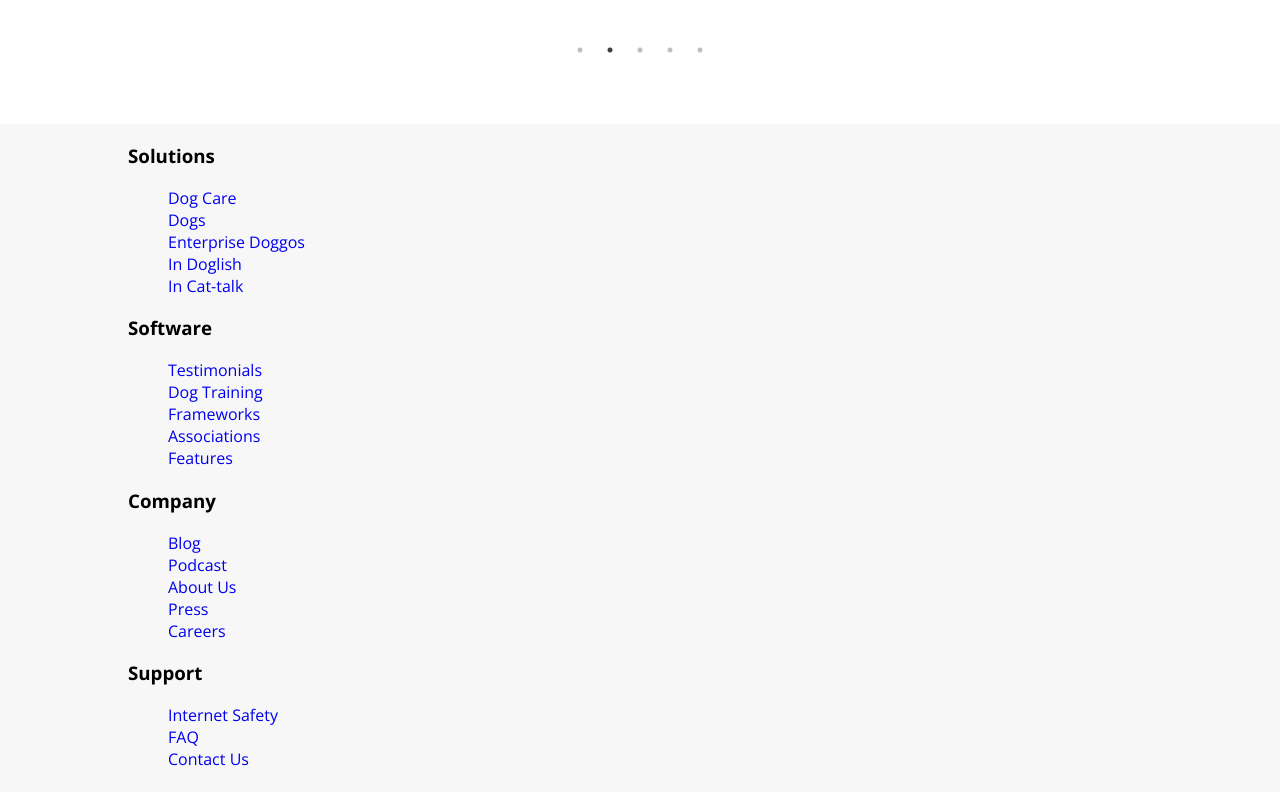
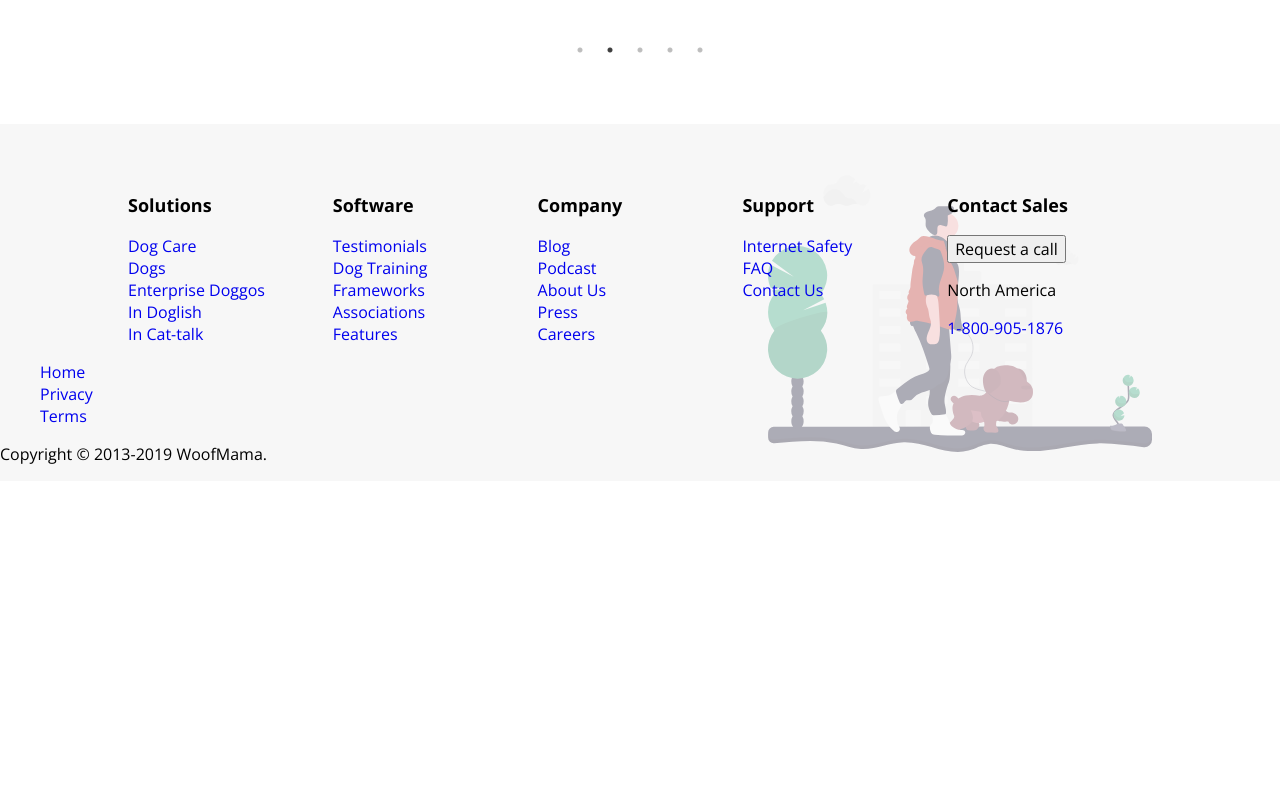
Before and after one commit to caropi/dog-daycare, a React (Create React App) app: page / in a window 1280 px wide. Shown: the part 1160-1952 px from the top of the page. After the commit the page ends 1641 px from the top, so only its background shows below. Built offline with nearby package versions, Linux system fonts and the light colour scheme; a web font is replaced by a local one.

Commit message:
:art: adding footer image and adjusting styles

```diff
--- a/src/components/Footer.js
+++ b/src/components/Footer.js
@@ -4,9 +4,9 @@ import Copyright from './Copyright';
 const Footer = () => {
     return (
       <footer>
-
         <FooterColumns />
         <Copyright />
+
       </footer>
     );
 }
--- a/src/components/FooterColumns.js
+++ b/src/components/FooterColumns.js
@@ -4,6 +4,11 @@ import CommonButton from "./CommonButton";
 const FooterColumns = () => {
     return (
       <div className="footer__container wrapper">
+        <img
+          src="undraw_dog_walking_0jpt.svg"
+          alt="Man walking dog"
+          className="dog-walker"
+        />
         <div className="footer__column">
           <h3 className="footer__column--title">Solutions</h3>
           <ul className="footer__column--list">
--- a/src/styles/_footer.scss
+++ b/src/styles/_footer.scss
@@ -2,5 +2,40 @@ footer {
     display: flex;
     flex-direction: column;
     font-family: 'Open Sans';
-    background: lighten($success, 10%)
+    background: lighten($success, 10%);
+    padding-top: 4%;
+    position: relative;
+
+    .footer {
+
+        &__container {
+            display: flex;
+            flex-direction: row;
+
+            .dog-walker {
+                opacity: 0.4;
+                position: absolute;
+                width: 30vw;
+                z-index: 0;
+                right: 10%;
+            }
+        }
+
+        &__column {
+            z-index: 10;
+            flex: 1;
+
+            &--title {
+                font-family: 'Open Sans';
+                font-size: 18px;
+            }
+
+            &--list {
+                margin: 0;
+                padding: 0;
+            }
+        }
+
+    }
+
 }
```
Also changed, not shown: public/undraw_dog_walking_0jpt.svg (added).
